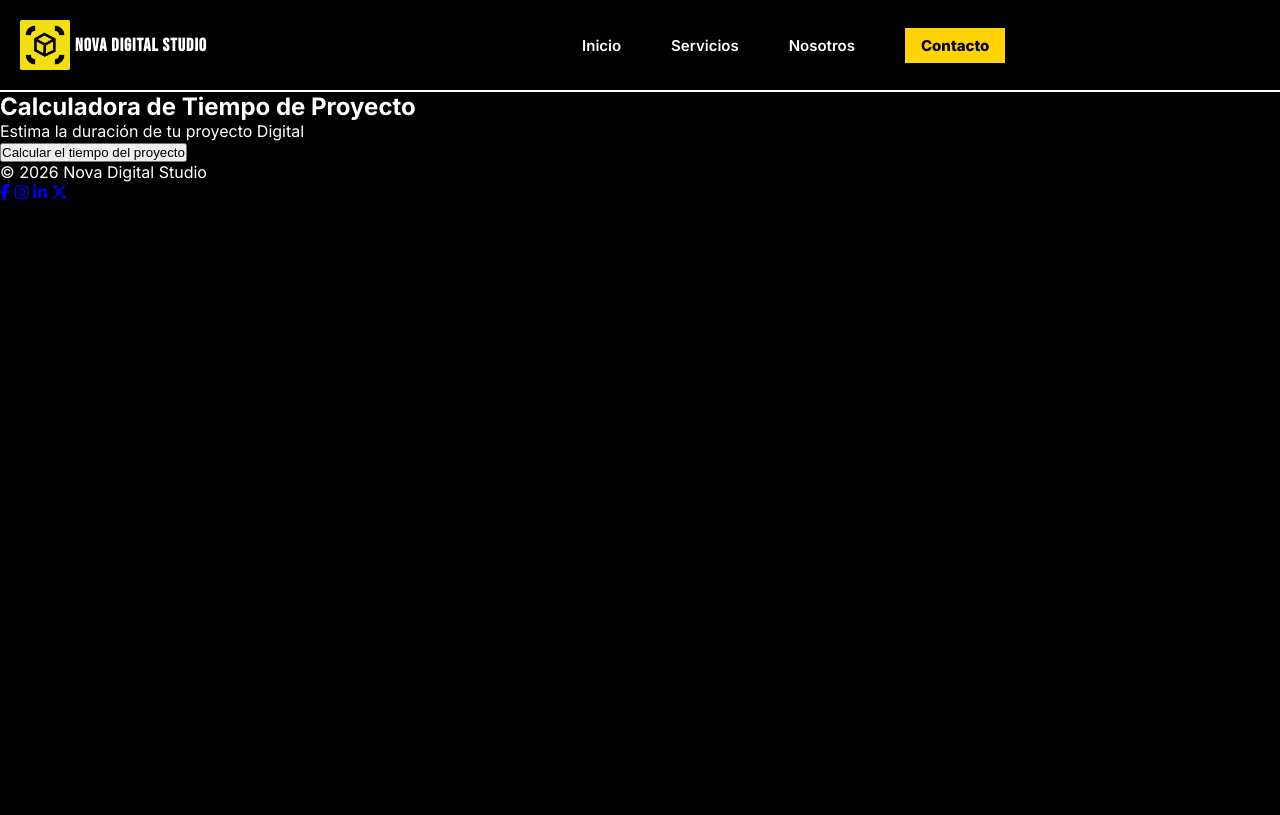
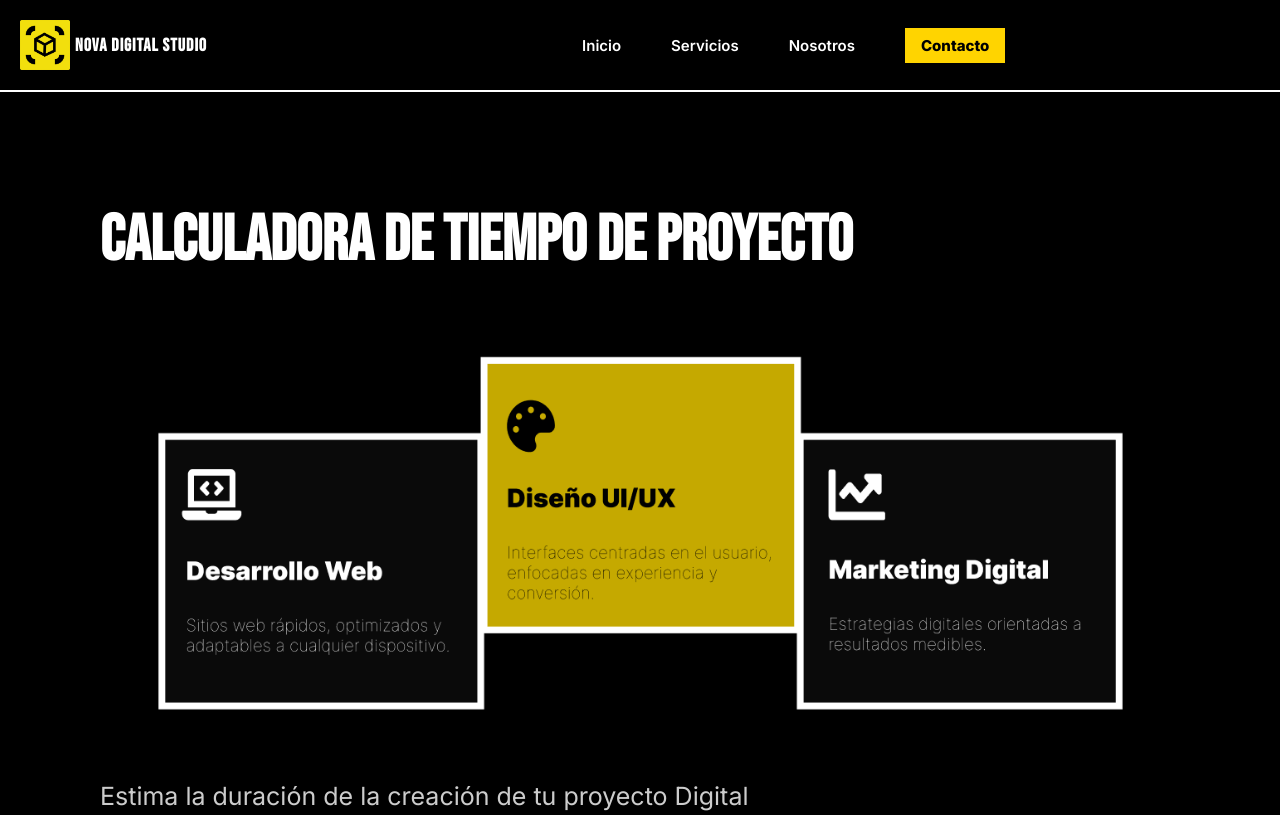
Before and after one commit to luluisa300306/Momento_Evaluativo_1, a plain HTML site: page Index.html in a window 1280 px wide. Shown: the top 815 px of the page. Drawn offline with Linux system fonts and the light colour scheme.

Commit message:
finalizacion de construccion con estetica brutalista

```diff
--- a/Index.html
+++ b/Index.html
@@ -27,8 +27,9 @@
 
         <main>
             <section class="imc">
-                <h2>Calculadora de Tiempo de Proyecto</h2>
-                <p>Estima la duración de tu proyecto Digital</p>
+                <h2>Calculadora de  Tiempo de Proyecto</h2>
+                <img src="img/servicios.png" alt="servicios">
+                <p>Estima la duración de la creación de tu proyecto Digital</p>
                 <button onclick="calculartiempodeproyecto()">
                     Calcular el tiempo del proyecto
                 </button>
--- a/funciones.js
+++ b/funciones.js
@@ -1,6 +1,6 @@
 function calculartiempodeproyecto() {
-    var secciones = prompt("Ingrese el número de secciones del sitio web");
-    var complejidad = prompt("Ingrese el nivel de complejidad: 1 (baja), 2 (media), 3 (alta)");
+    var secciones = prompt("Ingrese el número de servicio a tomar del sitio web");
+    var complejidad = prompt("Ingrese el nivel de complejidad de la pieza siendo 1 la mas baja y 3 la mas alta: 1 (baja), 2 (media), 3 (alta)");
 
     if (secciones == "" || complejidad == "") {
         alert("Debe ingresar todos los datos");
--- a/style.css
+++ b/style.css
@@ -77,3 +77,78 @@ nav a {
 header img {
     display: block;
 }
+
+.imc {
+    min-height: 70vh;
+    padding: 110px 100px;
+}
+
+.imc h2 {
+    font-family: var(--fuente-titulo);
+    font-size: 64px;
+    margin-bottom: 20px;
+}
+
+.imc img {
+    width: 1000px;
+    margin: 40px;
+}
+
+.imc p {
+    color: var(--color-texto-secundario);
+    margin-bottom: 40px;
+    font-size: 25px;
+}
+
+.imc button {
+    background-color: var(--color-acento-primario);
+    color: var(--color-fondo-principal);
+    padding: 20px 40px;
+    font-weight: 800;
+    font-size: 20px;
+    cursor: pointer;
+    box-shadow: 8px 6px 0px var(--color-acento-oscuro);
+    transition: 0.2s;
+}
+
+.imc button:hover {
+    background-color: var(--color-fondo-secundario);
+    color: var(--color-texto-principal);
+    transform: translate(2px, 2px);
+    box-shadow: 8px 8px 0px var(--color-texto-secundario);
+}
+
+footer {
+    background-color: var(--color-fondo-principal);
+    padding: 30px;
+    margin-top: 100px;
+}
+
+footer div {
+    display: flex;
+    justify-content: space-between;
+    align-items: center;
+}
+
+footer p{
+    color: var(--color-acento-primario);
+}
+
+footer a{
+    display: inline-flex;
+    justify-content: center;
+    align-items: center;
+    width: 40px;
+    height: 40px;
+    background-color: var(--color-acento-primario);
+    color: var(--color-fondo-principal);
+    margin-left: 10px;
+    font-size: 18px;
+    text-decoration: none;
+    border-radius: 4px;
+}
+
+footer a:hover {
+    color: var(--color-fondo-secundario);
+    color: var(--color-texto-principal);
+}
```
Also changed, not shown: img/servicios.png (added).
